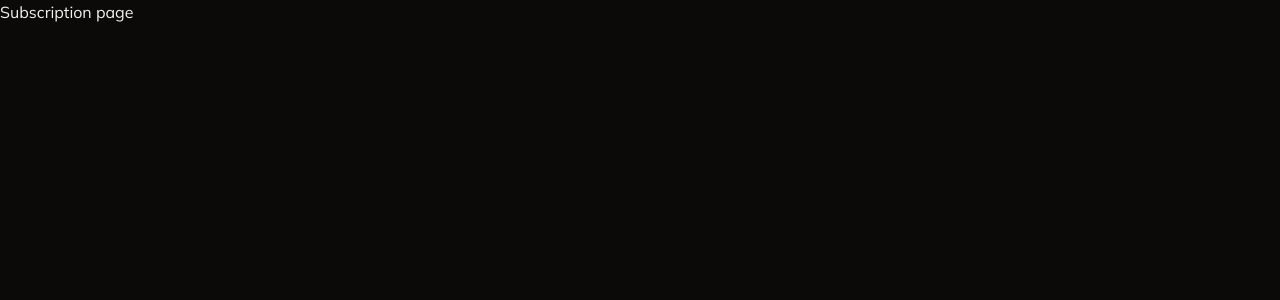
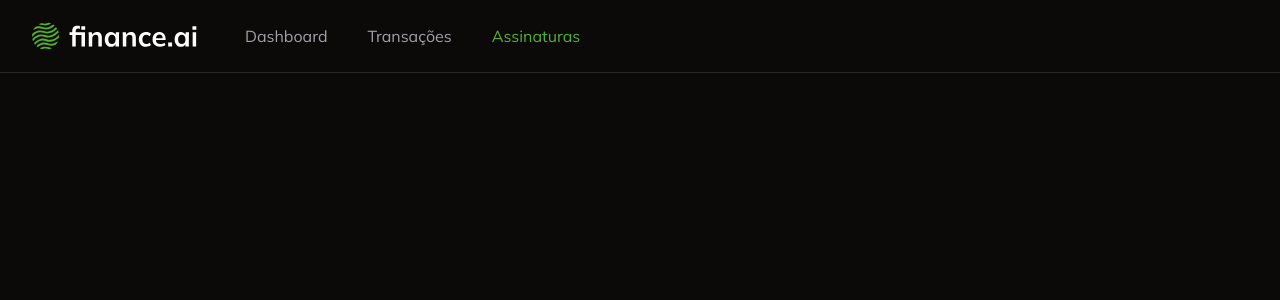
Before and after one commit to lucasbeniti/fsw-finance-ai, a Next.js app: page /subscription in a window 1280 px wide. Shown: the top 300 px of the page. Built offline with nearby package versions, Linux system fonts and the light colour scheme.

Commit message:
feat: add navbar component

```diff
--- /dev/null
+++ b/app/_components/navbar.tsx
@@ -0,0 +1,49 @@
+"use client";
+
+import { UserButton } from "@clerk/nextjs";
+import Image from "next/image";
+import Link from "next/link";
+import { usePathname } from "next/navigation";
+
+const Navbar = () => {
+  const pathname = usePathname();
+  return (
+    <nav className="flex justify-between border-b border-solid px-8 py-4">
+      <div className="flex items-center gap-10">
+        <Image src={"/logo.svg"} width={173} height={39} alt="Finance AI" />
+        <Link
+          href={"/"}
+          className={
+            pathname === "/" ? "text-primary" : "text-muted-foreground"
+          }
+        >
+          Dashboard
+        </Link>
+        <Link
+          href={"/transactions"}
+          className={
+            pathname === "/transactions"
+              ? "text-primary"
+              : "text-muted-foreground"
+          }
+        >
+          Transações
+        </Link>
+        <Link
+          href={"/subscription"}
+          className={
+            pathname === "/subscription"
+              ? "text-primary"
+              : "text-muted-foreground"
+          }
+        >
+          Assinaturas
+        </Link>
+      </div>
+
+      <UserButton showName />
+    </nav>
+  );
+};
+
+export default Navbar;
--- a/app/page.tsx
+++ b/app/page.tsx
@@ -1,21 +1,22 @@
 import { UserButton } from "@clerk/nextjs";
 import { auth } from "@clerk/nextjs/server";
 import { redirect } from "next/navigation";
-import { dark } from "@clerk/themes"
+import { dark } from "@clerk/themes";
+import Navbar from "./_components/navbar";
 
 const Home = async () => {
   const { userId } = await auth();
   if (!userId) {
-    redirect('/login')
+    redirect("/login");
   }
   return (
-    <div className="flex h-full items-center justify-center">
-      <UserButton
-        showName
-        appearance={{ baseTheme: dark }}
-      />
-    </div>
+    <>
+      <Navbar />
+      <div className="flex h-full items-center justify-center">
+        <UserButton showName appearance={{ baseTheme: dark }} />
+      </div>
+    </>
   );
-}
+};
 
 export default Home;
--- a/app/subscription/page.tsx
+++ b/app/subscription/page.tsx
@@ -1,5 +1,7 @@
+import Navbar from "../_components/navbar";
+
 const SubscriptionPage = () => {
-  return (<h1>Subscription page</h1>);
-}
+  return <Navbar />;
+};
 
 export default SubscriptionPage;
--- a/app/transactions/page.tsx
+++ b/app/transactions/page.tsx
@@ -2,11 +2,14 @@
 import { DataTable } from "../_components/ui/data-table";
 import { transactionColumns } from "./_columns";
 import AddTransactionButton from "../_components/add-transaction-button";
+import Navbar from "../_components/navbar";
 
 const TransactionPage = async () => {
   const transactions = await db.transaction.findMany({});
 
   return (
+    <>
+      <Navbar />
       <div className="space-y-6 p-6">
         {/* Título e botao */}
         <div className="flex w-full items-center justify-between">
@@ -16,6 +19,7 @@
 
         <DataTable columns={transactionColumns} data={transactions} />
       </div>
+    </>
   );
 };
 
```
Lines whose indentation alone changed are shown as unchanged.
